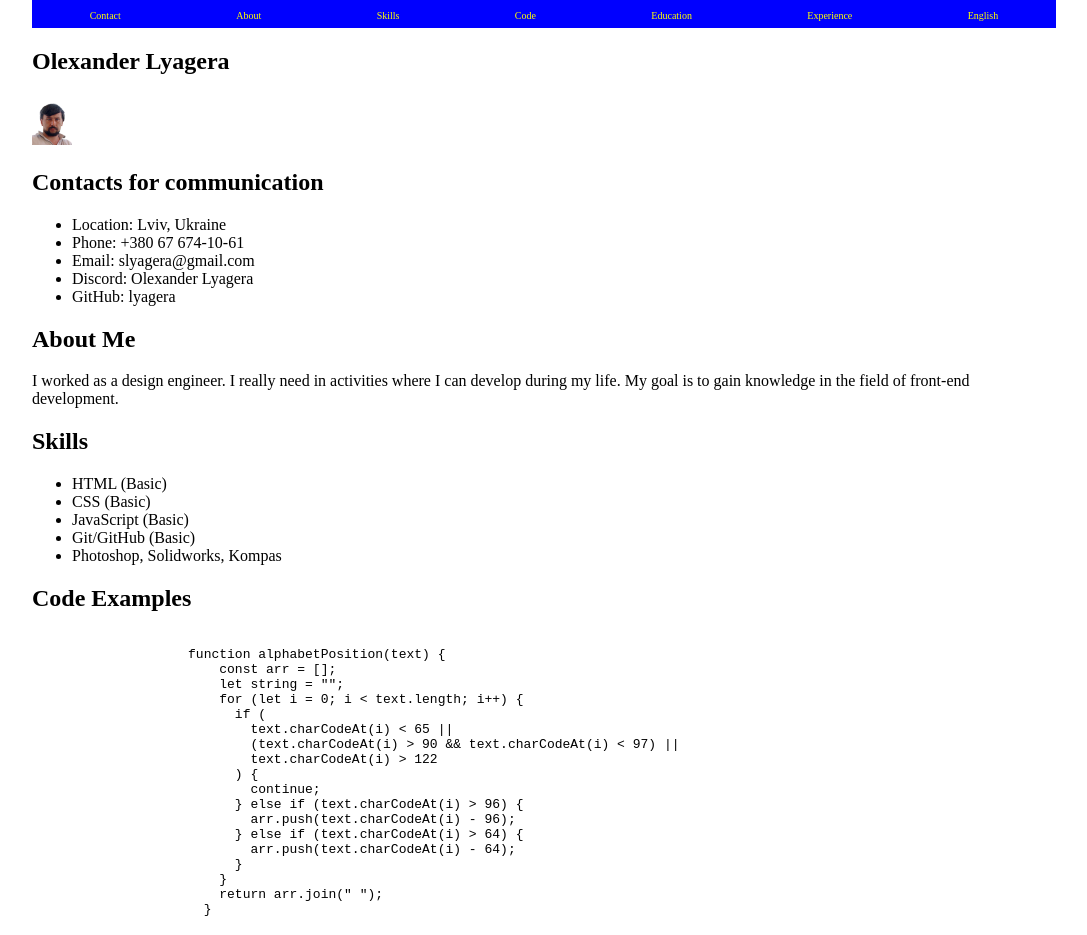
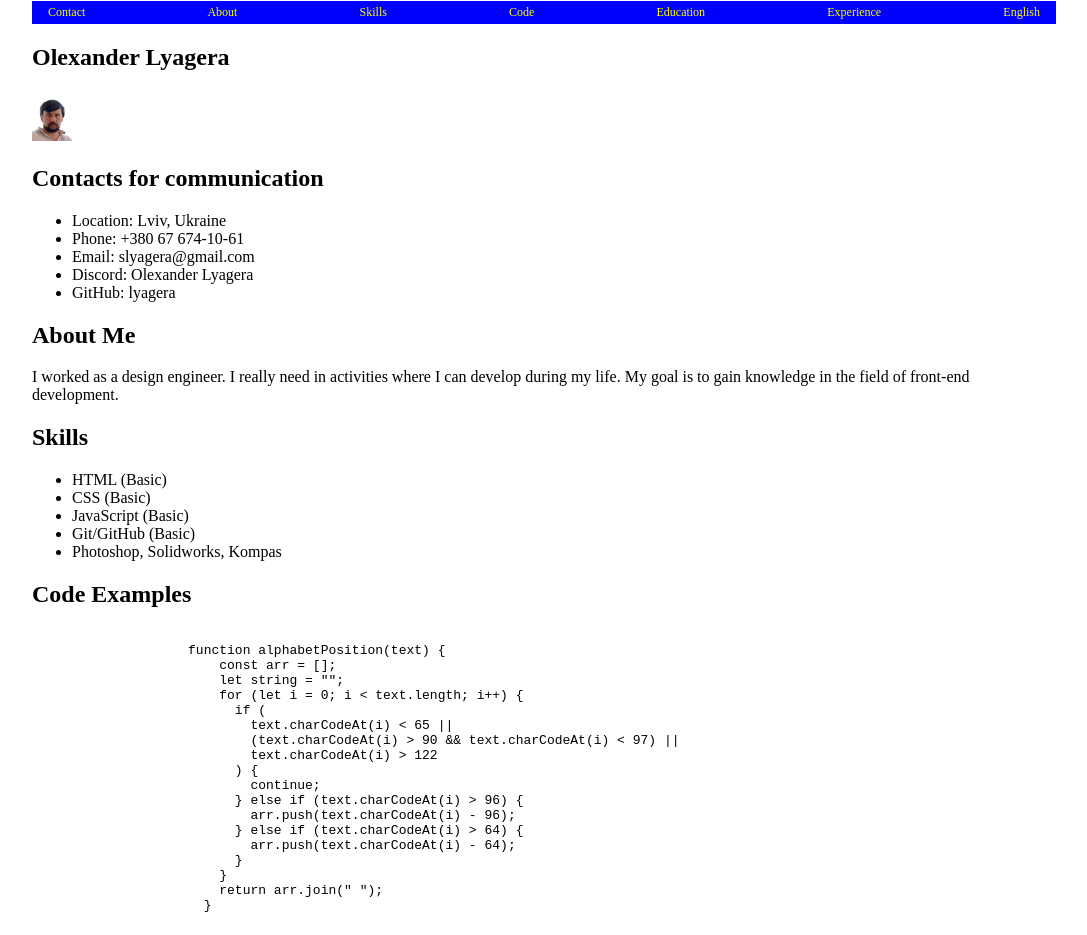
Before and after one commit to lyagera/rsschool-cv, a plain HTML site: page index.html in a window 1280 px wide. Shown: the top 935 px of the page, without its empty margins (96-1183 px from the left). Drawn offline with Linux system fonts and the light colour scheme.

Commit message:
refactor: change html

```diff
--- a/index.html
+++ b/index.html
@@ -11,30 +11,14 @@
 
 <body>
     <header class="header">
-        <nav>
-            <ul class="nav">
-                <li>
+        <nav class="nav">
             <a href="#contact">Contact</a>
-                </li>
-                <li>
             <a href="#about">About</a>
-                </li>
-                <li>
             <a href="#skills">Skills</a>
-                </li>
-                <li>
             <a href="#code">Code</a>
-                </li>
-                <li>
             <a href="#education">Education</a>
-                </li>
-                <li>
             <a href="#experience">Experience</a>
-                </li>
-                <li>
             <a href="#english">English</a>
-                </li>
-            </ul>
         </nav>
     </header>
     <main>
--- a/style.css
+++ b/style.css
@@ -4,23 +4,18 @@ body {
 }
 .nav {
   display: flex;
-  list-style-type: none;
-  padding: 0;
-  margin: 0;
+  padding: 4px 16px;
+  margin: 1px auto;
+  justify-content: space-between;
 }
-.nav li {
-  margin: 1px auto;
-}
+
 .nav a {
   text-decoration: none;
-
-  font-size: 10px;
+  font-size: 12px;
   color: yellow;
 }
 .header {
   background-color: blue;
-  padding: 4px 0;
-  /*margin: 0 auto;*/
 }
 .footer {
   background-color: yellow;
```
Lines whose indentation alone changed are shown as unchanged.
